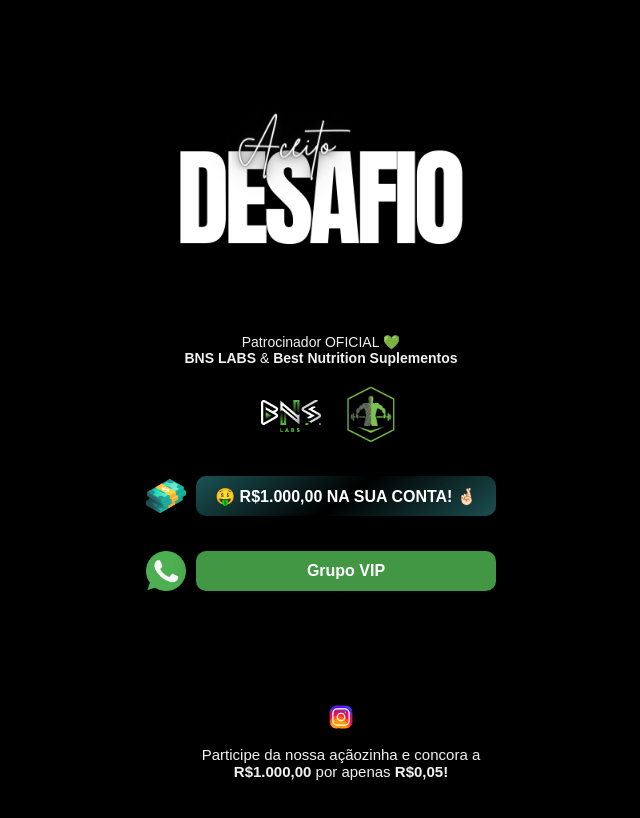
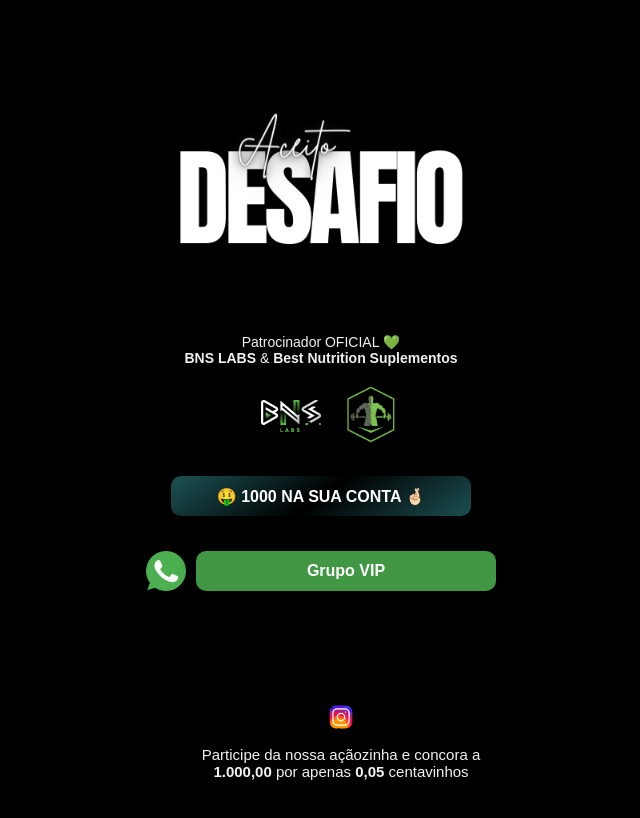
Before and after one commit to kaioFerreira/desafioaceitogo-frontend, a plain HTML site: page index.html in a window 1280 px wide. Shown: the whole page, without its empty margins (319-959 px from the left). Drawn offline with Linux system fonts and the light colour scheme.

Commit message:
tirei o sifrao

```diff
--- a/index.html
+++ b/index.html
@@ -48,9 +48,8 @@
 
     <ul>
       <li class="button move" >
-        <img style="margin-right: 10px; width: 40px; height: 40px;" src="./assets/pilha-de-dinheiro.png" alt="whatsapp">
         <a style="background-image: linear-gradient(144deg, #1c5355, #000000 50%, #1b4f51);" href="https://desafioaceitogo.app.br/campanha/3/r-1000-00-na-sua-conta_16">
-          🤑 R$1.000,00 NA SUA CONTA! 🤞🏻
+          🤑 1000 NA SUA CONTA 🤞🏻
         </a>
       </li>
 
@@ -61,13 +60,12 @@
         </a>
       </li>
 
-
     </section>
     <div class="footer">
       <a href="https://www.instagram.com/desafioaceitogo/">
         <img src="/assets/instagram.svg" alt="">
       </a>
-      <h1>Participe da nossa açãozinha e concora a <br><strong>R$1.000,00</strong> por apenas <strong>R$0,05!</strong></h1>
+      <h1>Participe da nossa açãozinha e concora a <br><strong>1.000,00</strong> por apenas <strong>0,05</strong> centavinhos</h1>
     </div>
 </body>
 </html>
```
